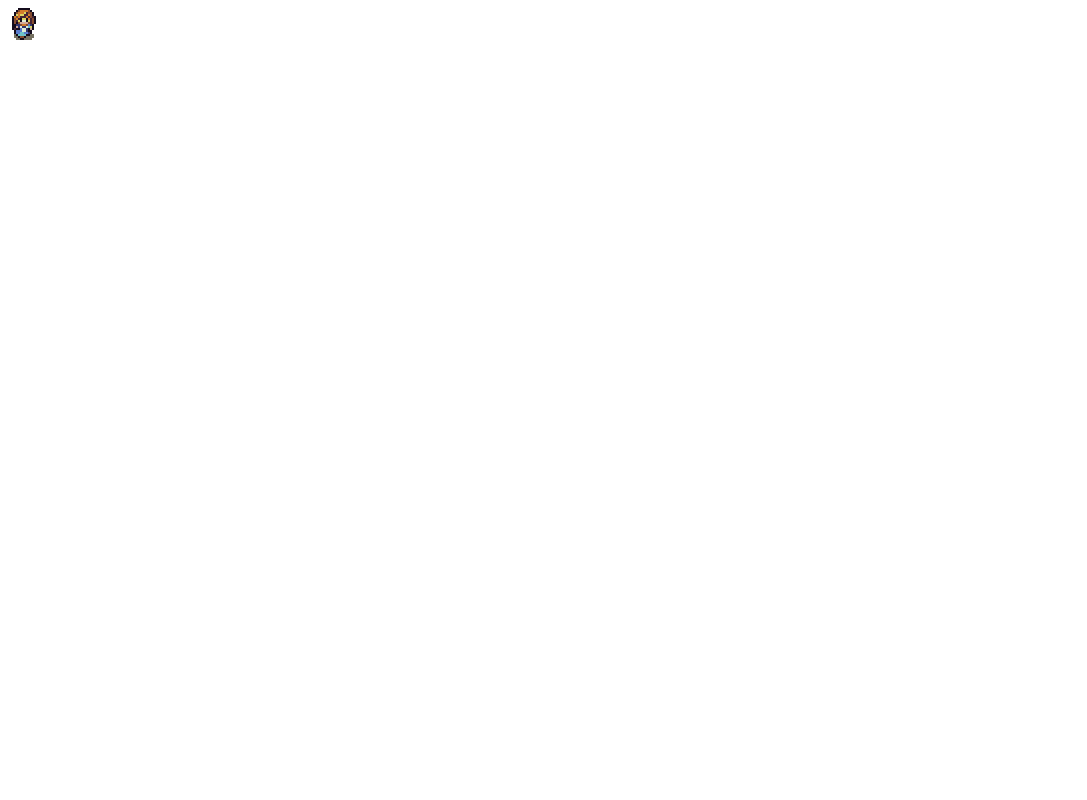
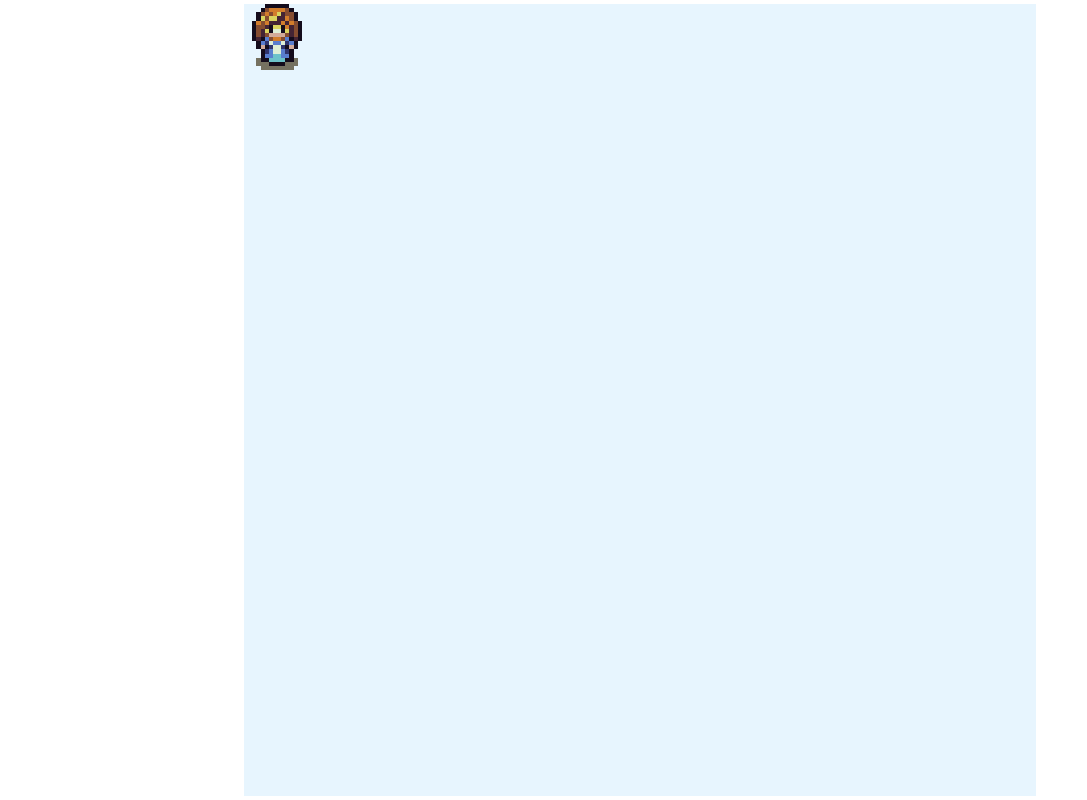
Before and after one commit to Cypher1/13k_lost, a website: page public/index.html in a window 1280 px wide. Shown: the whole page, without its empty margins (0-1087 px from the left). Drawn offline with nearby package versions, Linux system fonts and the light colour scheme.

Commit message:
:construction::recycling::lipstick: fix her to a grid, walk animation in between square rather than across multiple, allow her to change direction without moving, background, canvas resizing and scaling of elements

```diff
--- a/public/client/Player.js
+++ b/public/client/Player.js
@@ -16,30 +16,62 @@ class Player extends Sprite {
     this.id = id;
     this.sx = 0;
     this.sy = 0;
+    this.isWalking = false;
+    this.walkAnimation = [1,2,1,0];
+    this._stepSize = 1 / (this.walkAnimation.length)
+  }
+
+  moveDirection(direction) {
+    if (this.sy === direction) {
+      this.isWalking = true;
+    } else {
+      this.sy = direction;
+    }
   }
 
   update() {
-    ++this.sx;
+    if (!this.isWalking) {
 
-    if ($keys[KEY_CODES.LEFT]) {
-      --this.x;
-      this.sy = 1;
-    } else if ($keys[KEY_CODES.UP]) {
-      --this.y;
-      this.sy = 3;
-    } else if ($keys[KEY_CODES.RIGHT]) {
-      ++this.x;
-      this.sy = 2;
-    } else if ($keys[KEY_CODES.DOWN]) {
-      ++this.y;
-      this.sy = 0;
+      if ($keys[KEY_CODES.LEFT]) {
+        this.moveDirection(1);
+      } else if ($keys[KEY_CODES.UP]) {
+        this.moveDirection(3);
+      } else if ($keys[KEY_CODES.RIGHT]) {
+        this.moveDirection(2);
+      } else if ($keys[KEY_CODES.DOWN]) {
+        this.moveDirection(0);
+      } else {
+        this.isWalking = false;
+      }
+    }
+
+    if (this.isWalking) {
+      switch (this.sy) {
+        case 0:
+          this.y += this._stepSize;
+          break;
+        case 1:
+          this.x -= this._stepSize;
+          break;
+        case 2:
+          this.x += this._stepSize;
+          break;
+        case 3:
+          this.y -= this._stepSize;
+      }
+      if (++this.sx === this.walkAnimation.length) {
+        this.isWalking = false;
+        this.sx = 0;
+
+      }
     } else {
-      --this.sx;
+      this.isWalking = false;
     }
-    this.sx = this.sx % 3;
-  }
-  render() {
-    super.render(this.sx * SQUARE_PIXEL_SIZE, this.sy * SQUARE_PIXEL_SIZE);
+    this.x = this.x.clamp(0, NUM_SQUARES-1);
+    this.y = this.y.clamp(0, NUM_SQUARES-1);
   }
 
+  render() {
+    super.render(this.walkAnimation[this.sx] * SPRITE_PIXEL_SIZE, this.sy * SPRITE_PIXEL_SIZE);
+  }
 }
--- a/public/client/Sprite.js
+++ b/public/client/Sprite.js
@@ -19,8 +19,6 @@ class Sprite {
     });
   }
 
-
-
   /**
    * Draw the sprite on the main canvas
    * @param {Integer} [sx] - source x coordinate of the sprite segment to draw
@@ -33,10 +31,10 @@ class Sprite {
       sy,
       this.width,
       this.height,
-      this.x * SQUARE_PIXEL_SIZE / 2,
-      this.y * SQUARE_PIXEL_SIZE / 2,
-      this.width * SCALE,
-      this.height * SCALE
+      this.x * SQUARE_PIXEL_SIZE,
+      this.y * SQUARE_PIXEL_SIZE,
+      SQUARE_PIXEL_SIZE,
+      SQUARE_PIXEL_SIZE
     );
   }
 }
--- a/public/client/client.js
+++ b/public/client/client.js
@@ -6,7 +6,7 @@
     IMAGES = ['player.png'];
 
   $context = canvas.getContext('2d');
-  $context.imageSmoothingEnabled = false;
+  windowResize();
 
   /**
    * Load all the required images / sprites
@@ -24,12 +24,20 @@
     }
   }
 
+  function windowResize() {
+    let size = NUM_SQUARES * Math.floor(Math.min(window.innerWidth, window.innerHeight) / NUM_SQUARES);
+    $context.canvas.width = size;
+    $context.canvas.height = size;
+    $context.imageSmoothingEnabled = false;
+    SQUARE_PIXEL_SIZE = size / NUM_SQUARES
+  }
+
   var now,
     last = Date.now();
 
   function frame() {
     now = Date.now();
-    if (now - last >= 50) {
+    if (now - last >= 70) {
       update();
       last = now;
     }
@@ -38,7 +46,11 @@
   }
 
   function update() {
-    $context.clearRect(0, 0, canvas.width, canvas.height);
+    let { width, height } = $context.canvas;
+
+    $context.clearRect(0, 0, width, height);
+    $context.fillStyle = '#E7F5FE';
+    $context.fillRect(0,0, width, height)
     $player.update();
   }
 
@@ -50,9 +62,10 @@
     $images = result;
     // socket = io({upgrade: false, transports: ['websocket']});
 
-    $player = new Player(0, SQUARE_PIXEL_SIZE, SQUARE_PIXEL_SIZE, $images['player.png'], 0, 0);
+    $player = new Player(0, SPRITE_PIXEL_SIZE, SPRITE_PIXEL_SIZE, $images['player.png'], 0, 0);
     requestAnimationFrame(frame);
   }
 
+  window.addEventListener('resize', windowResize);
   loadImages(init);
 })();
--- a/public/client/globals.js
+++ b/public/client/globals.js
@@ -1,10 +1,26 @@
 'use strict';
+
+/**
+ * Returns a number whose value is limited to the given range.
+ *
+ * Example: limit the output of this computation to between 0 and 255
+ * (x * 255).clamp(0, 255)
+ *
+ * @param {Number} min The lower boundary of the output range
+ * @param {Number} max The upper boundary of the output range
+ * @returns {Number} A number in the range [min, max]
+ */
+Number.prototype.clamp = function(min, max) {
+  return Math.min(Math.max(this, min), max);
+};
 
 var $context,
   $images,
   $player,
   $keys = {},
-  SQUARE_PIXEL_SIZE = 16,
+  SPRITE_PIXEL_SIZE = 16,
+  SQUARE_PIXEL_SIZE,
+  NUM_SQUARES = 12,
   SCALE = 2,
   KEY_CODES = {
     LEFT: 37,
--- a/public/index.html
+++ b/public/index.html
@@ -4,10 +4,32 @@
 <head>
   <title>Lost</title>
   <meta charset="UTF-8">
+  <style>
+    html,
+    body {
+      width: 100%;
+      height: 100%;
+      margin: 0px;
+      overflow: hidden;
+    }
+    body {
+      display: flex;
+      align-items: center;
+      justify-content: center;
+    }
+    canvas {
+  image-rendering: optimizeSpeed;             /* Older versions of FF          */
+  image-rendering: -moz-crisp-edges;          /* FF 6.0+                       */
+  image-rendering: -webkit-optimize-contrast; /* Safari                        */
+  image-rendering: -o-crisp-edges;            /* OS X & Windows Opera (12.02+) */
+  image-rendering: pixelated;                 /* Awesome future-browsers       */
+  -ms-interpolation-mode: nearest-neighbor;   /* IE                            */
+}
+  </style>
 </head>
 
 <body>
-  <canvas width="640" height="640" id="cvs"></canvas>
+  <canvas id="cvs"></canvas>
 
   <script src="/socket.io/socket.io.js"></script>
   <!-- DEV START -->
```
